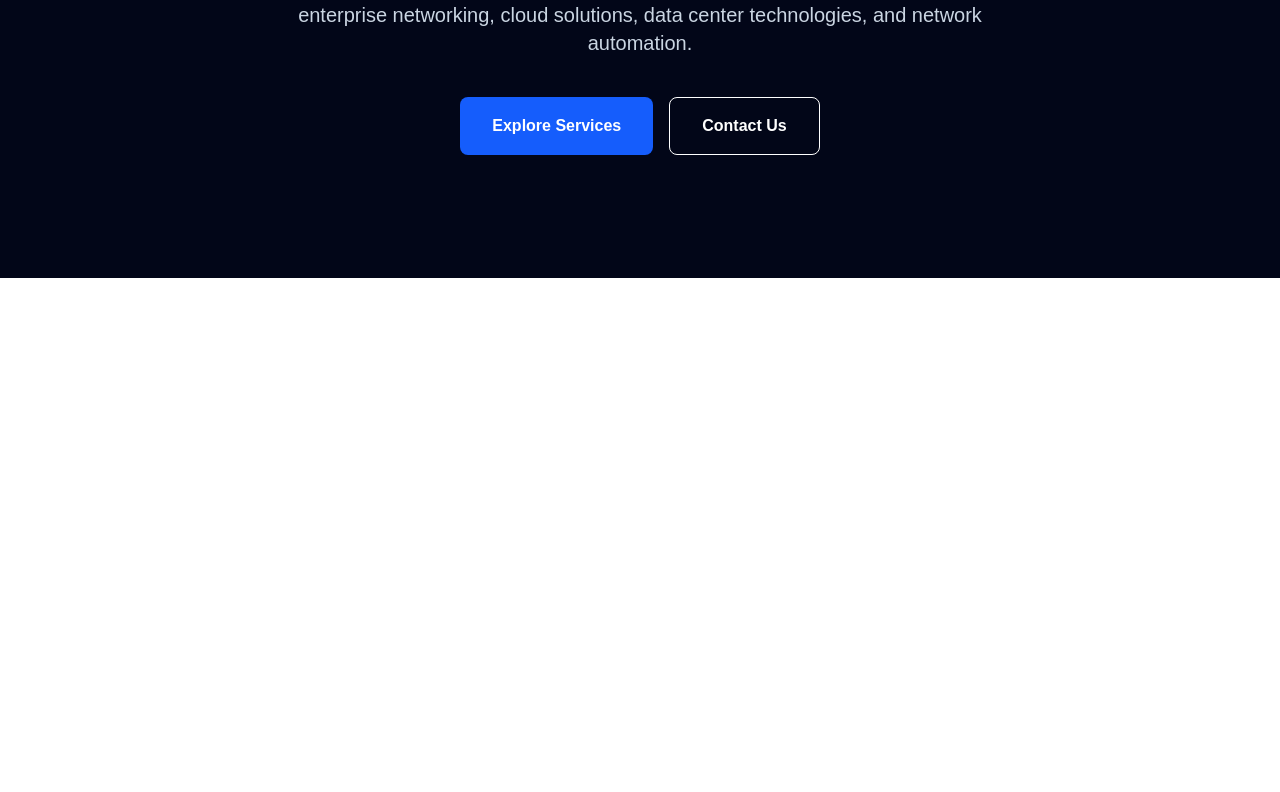
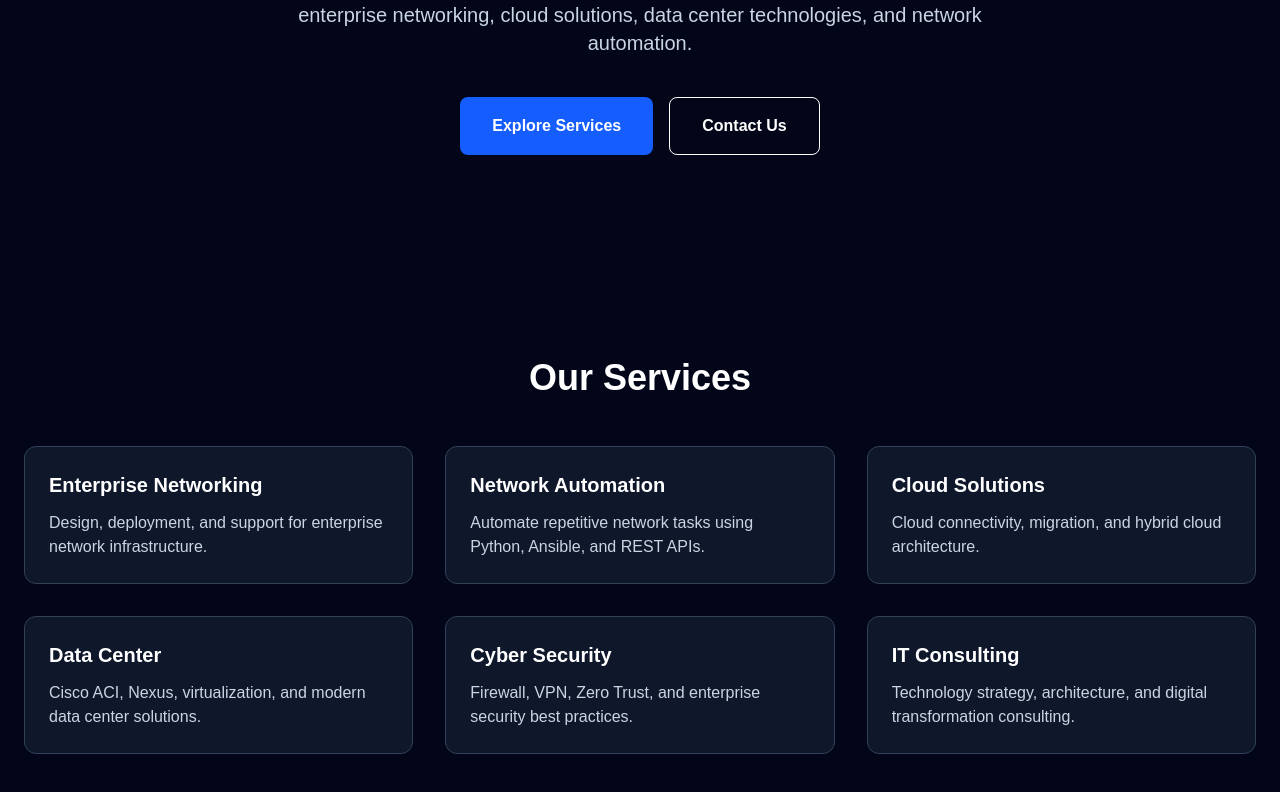
Before and after one commit to agamtechnology-india/Agamtechnology, a Next.js app: page / in a window 1280 px wide. Shown: the part 522-1314 px from the top of the page. Before the commit the page ends 800 px from the top, so only its background shows below. Built offline with nearby package versions, Linux system fonts and the light colour scheme.

Commit message:
Add reusable Services section with ServiceCard component

```diff
--- a/app/page.tsx
+++ b/app/page.tsx
@@ -1,11 +1,12 @@
 import Navbar from "@/components/Navbar";
 import Hero from "@/components/Hero";
-
+import Services from "@/components/Services";
 export default function Home() {
   return (
     <main className="min-h-screen bg-slate-950 text-white">
       <Navbar />
       <Hero />
+      <Services />
     </main>
   );
 }
--- /dev/null
+++ b/components/ServiceCard.tsx
@@ -0,0 +1,17 @@
+type ServiceCardProps = {
+  title: string;
+  description: string;
+};
+
+export default function ServiceCard({
+  title,
+  description,
+}: ServiceCardProps) {
+  return (
+    <div className="rounded-xl border border-slate-700 bg-slate-900 p-6 transition hover:border-blue-500 hover:shadow-lg">
+      <h3 className="mb-3 text-xl font-bold text-white">{title}</h3>
+
+      <p className="text-slate-300">{description}</p>
+    </div>
+  );
+}
--- /dev/null
+++ b/components/Services.tsx
@@ -0,0 +1,45 @@
+import ServiceCard from "./ServiceCard";
+
+export default function Services() {
+  return (
+    <section className="bg-slate-950 px-6 py-20">
+      <div className="mx-auto max-w-7xl">
+        <h2 className="mb-12 text-center text-4xl font-bold text-white">
+          Our Services
+        </h2>
+
+        <div className="grid gap-8 md:grid-cols-2 lg:grid-cols-3">
+          <ServiceCard
+            title="Enterprise Networking"
+            description="Design, deployment, and support for enterprise network infrastructure."
+          />
+
+          <ServiceCard
+            title="Network Automation"
+            description="Automate repetitive network tasks using Python, Ansible, and REST APIs."
+          />
+
+          <ServiceCard
+            title="Cloud Solutions"
+            description="Cloud connectivity, migration, and hybrid cloud architecture."
+          />
+
+          <ServiceCard
+            title="Data Center"
+            description="Cisco ACI, Nexus, virtualization, and modern data center solutions."
+          />
+
+          <ServiceCard
+            title="Cyber Security"
+            description="Firewall, VPN, Zero Trust, and enterprise security best practices."
+          />
+
+          <ServiceCard
+            title="IT Consulting"
+            description="Technology strategy, architecture, and digital transformation consulting."
+          />
+        </div>
+      </div>
+    </section>
+  );
+}
```
